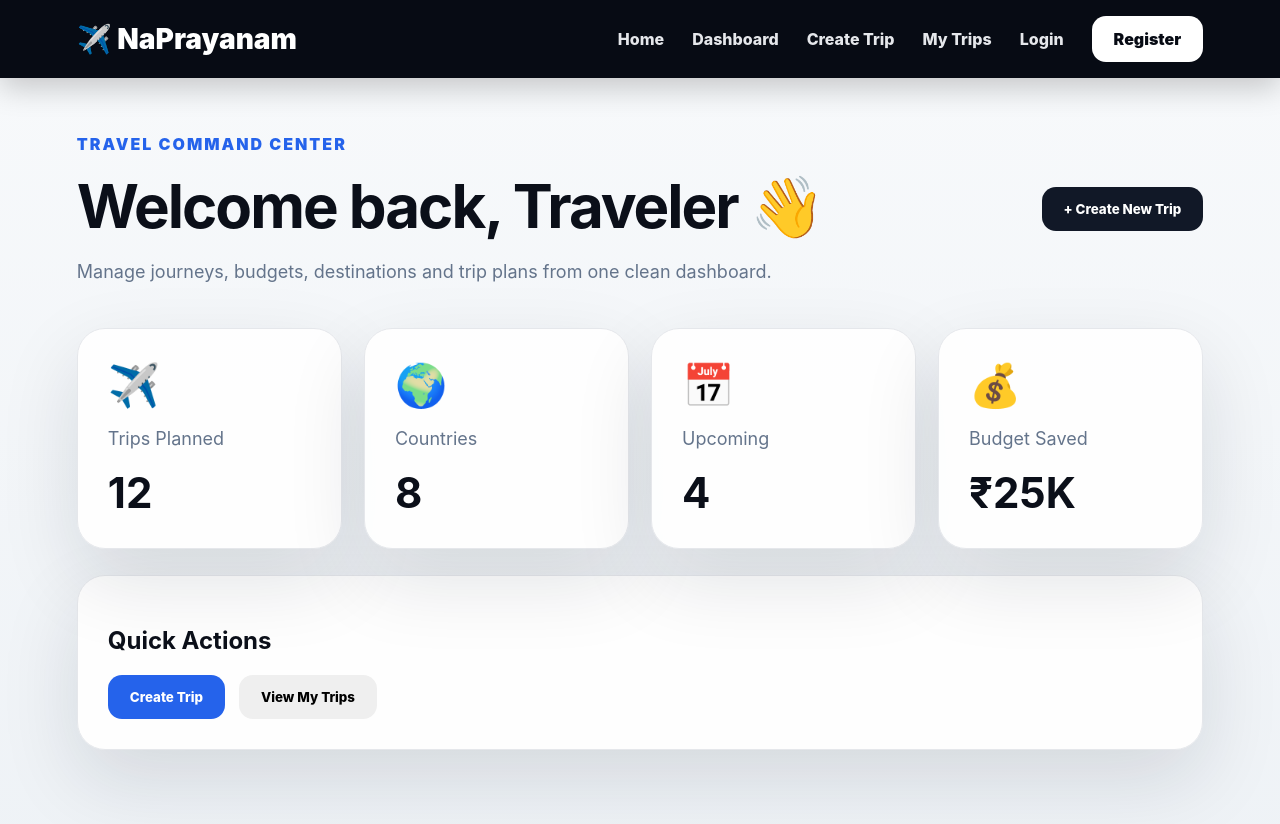
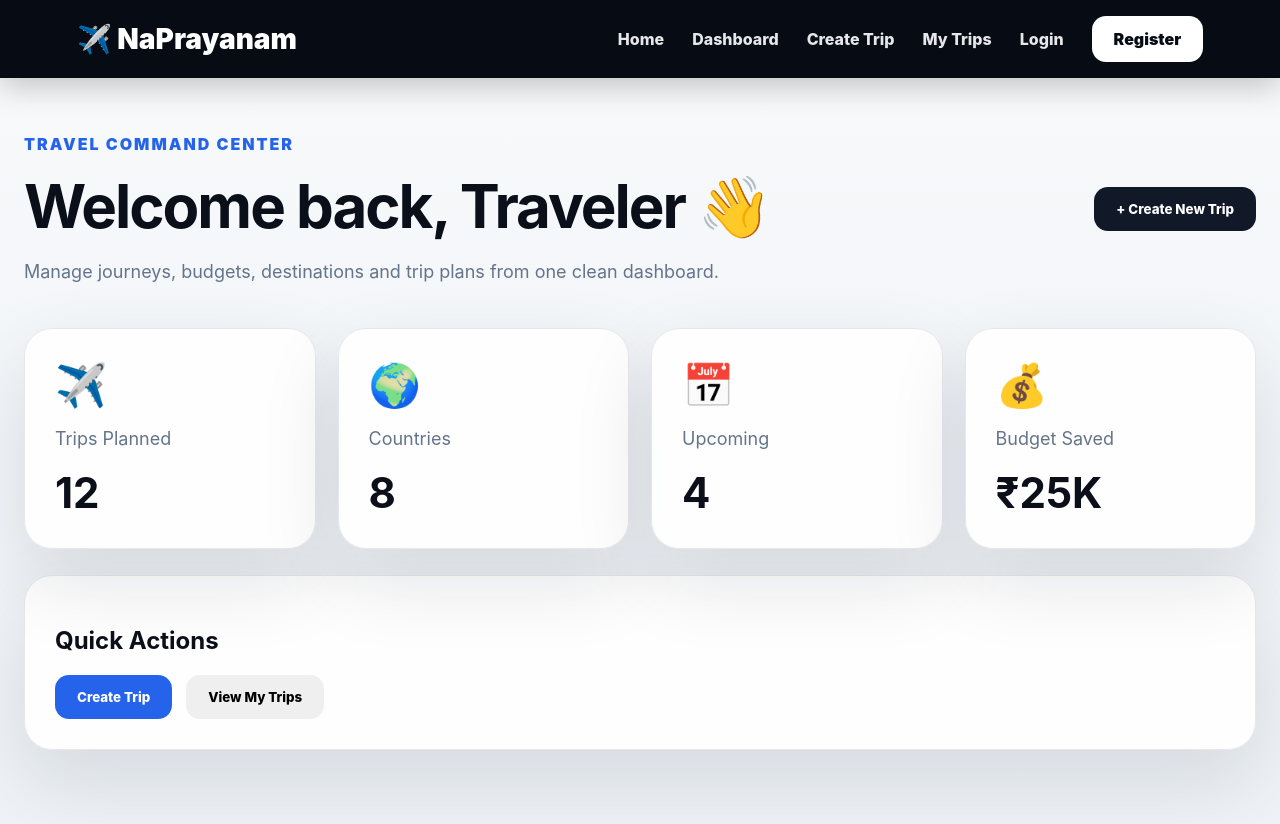
Before and after one commit to abhishekpabbathi/NaPrayanam, a React (Create React App) app in the folder frontend/: page /dashboard in a window 1280 px wide. Shown: the top 824 px of the page. Built offline with nearby package versions, Linux system fonts and the light colour scheme.

Commit message:
UI: centered dashboard and my trips layout

```diff
--- a/frontend/src/pages/Dashboard/index.js
+++ b/frontend/src/pages/Dashboard/index.js
@@ -2,7 +2,7 @@ import { Link } from "react-router-dom";
 
 export default function Dashboard(){
   const user=JSON.parse(localStorage.getItem("user")||"{}");
-  return <div className="page fade">
+  return <div className="page fade" style={{maxWidth:"1400px",margin:"0 auto",padding:"40px 24px"}}>
     <div style={dashHero}>
       <div>
         <p style={eyebrow}>TRAVEL COMMAND CENTER</p>
--- a/frontend/src/pages/MyTrips/index.js
+++ b/frontend/src/pages/MyTrips/index.js
@@ -22,7 +22,7 @@ export default function MyTrips(){
 
   if(loading)return <div className="loader">Loading trips...</div>;
 
-  return <div className="page fade">
+  return <div className="page fade" style={{maxWidth:"1400px",margin:"0 auto",padding:"40px 24px"}}>
     <div style={top}>
       <div><p style={eyebrow}>YOUR JOURNEYS</p><h1 style={heading}>My Trips ✈️</h1></div>
       <Link to="/create-trip"><button className="btn primary">+ Create Trip</button></Link>
```
